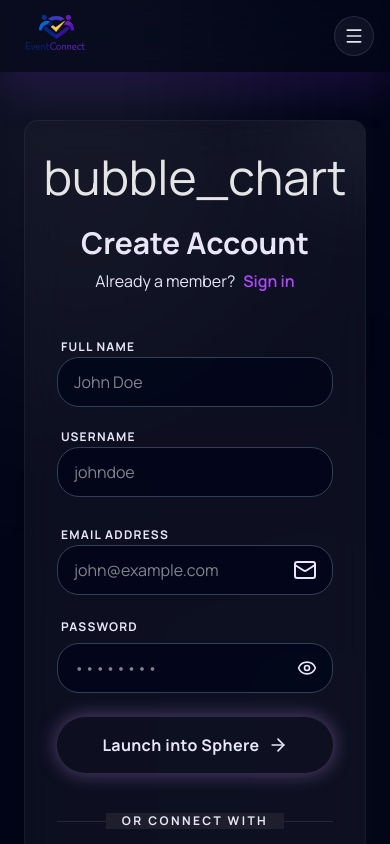
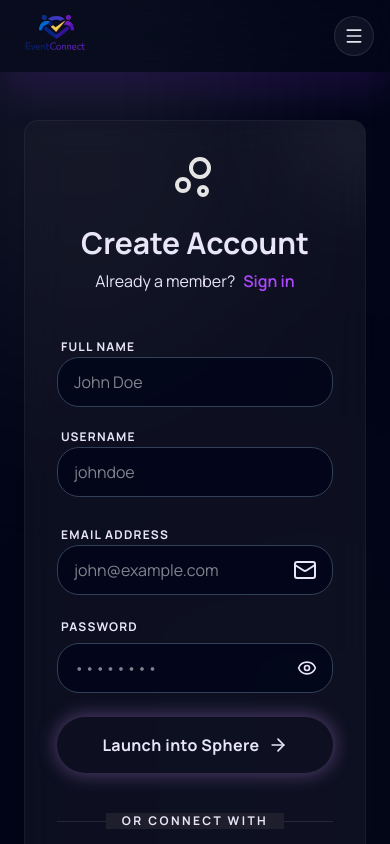
Before and after one commit to Zeno-Solutions/congo-sphere, a Next.js app: page /register in a window 390 px wide. Shown: the top 844 px of the page. Built offline with nearby package versions, Linux system fonts and the light colour scheme.

Commit message:
bubble chart

```diff
--- a/app/(pages)/(auth)/login/page.tsx
+++ b/app/(pages)/(auth)/login/page.tsx
@@ -63,7 +63,7 @@ export default function Page() {
               <div className="mb-10 text-center lg:text-left">
                 <div className="lg:hidden flex justify-center mb-6">
                   <span className="material-symbols-outlined text-5xl text-primary">
-                    bubble_chart
+                    <TbChartBubble />
                   </span>
                 </div>
                 <h3 className="text-3xl font-bold font-headline mb-2">
--- a/app/(pages)/(auth)/register/page.tsx
+++ b/app/(pages)/(auth)/register/page.tsx
@@ -67,7 +67,7 @@ export default function Page() {
               <div className="mb-10 text-center lg:text-left">
                 <div className="lg:hidden flex justify-center mb-6">
                   <span className="material-symbols-outlined text-5xl text-primary">
-                    bubble_chart
+                    <TbChartBubble />
                   </span>
                 </div>
                 <h3 className="text-3xl font-bold font-headline mb-2">
--- a/app/(pages)/(auth)/reset-pass/page.tsx
+++ b/app/(pages)/(auth)/reset-pass/page.tsx
@@ -57,10 +57,10 @@ export default function Page() {
               <div className="mb-10 text-center lg:text-left">
                 <div className="lg:hidden flex justify-center mb-6">
                   <span className="material-symbols-outlined text-5xl text-primary">
-                    bubble_chart
+                    <TbChartBubble />
                   </span>
                 </div>
-                <h3 className="text-3xl font-bold font-headline mb-2">
+                <h3 className="text-2xl md:text-3xl font-bold font-headline mb-2">
                   Reset your password
                 </h3>
                 <span className="text-sm text-gray-500 font bold">
```
